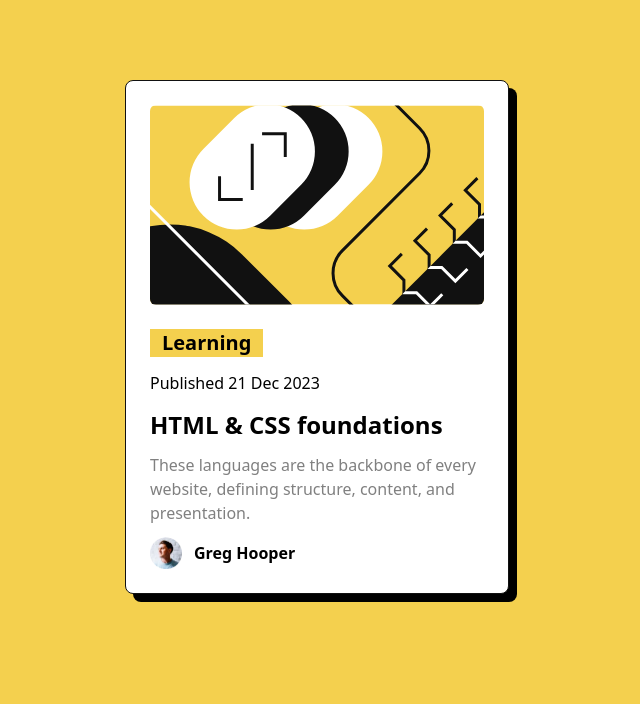
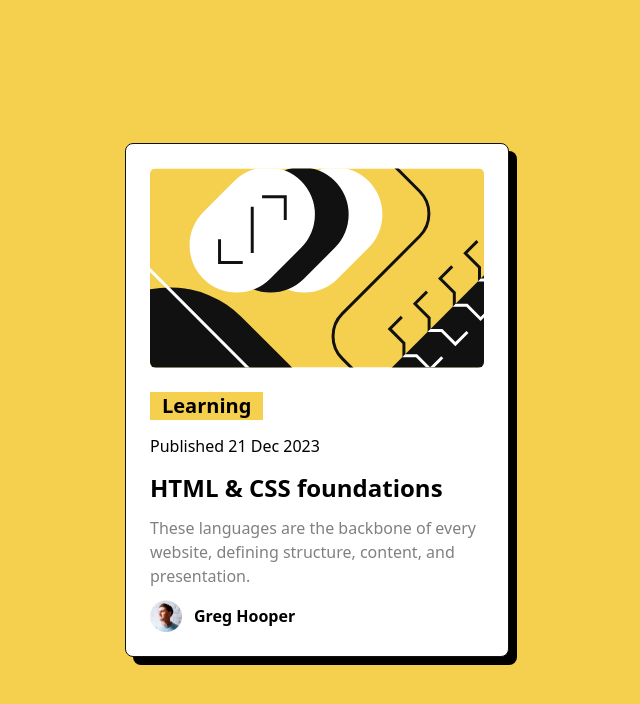
Before and after one commit to MundiaNderi/Blog-preview-card, a React (Vite) app: page / in a window 1280 px wide. Shown: the top 704 px of the page, without its empty margins (323-963 px from the left). Built offline with nearby package versions, Linux system fonts and the light colour scheme.

Commit message:
centering the card

```diff
--- a/src/App.css
+++ b/src/App.css
@@ -1,5 +1,10 @@
 body {
   background-color: #F4D04E;
+  min-height: 100vh;
+  display: flex;
+  justify-content: center;
+  align-items: center;
+
 }
 
 .card  {
--- a/src/App.tsx
+++ b/src/App.tsx
@@ -4,7 +4,7 @@ import avatar from './assets/image-avatar.webp';
 
 function App() {
   return (
-    <div className='preview flex flex-col items-start p-6 w-80 md:w-96 justify-center mx-auto rounded-lg  mt-20 '>
+    <div className='preview flex flex-col items-start p-6 w-80 md:w-96 justify-center mx-auto rounded-lg'>
         <div className=''>
           <img className='rounded-md' src={illustration} alt='illustration' />
         </div>
```
